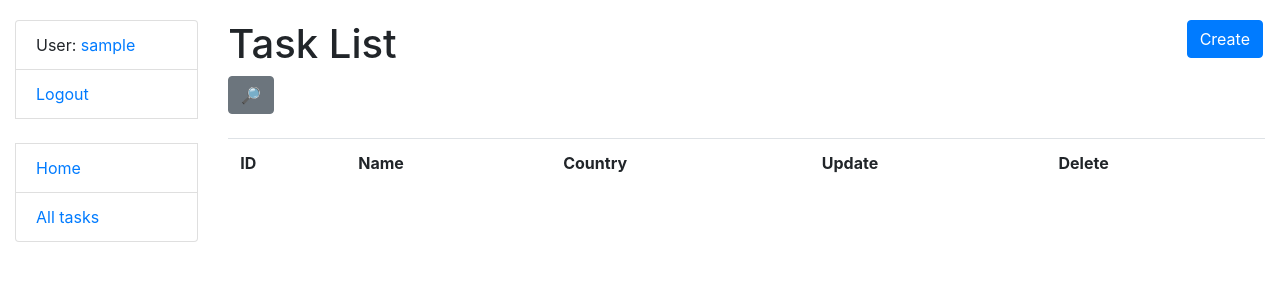
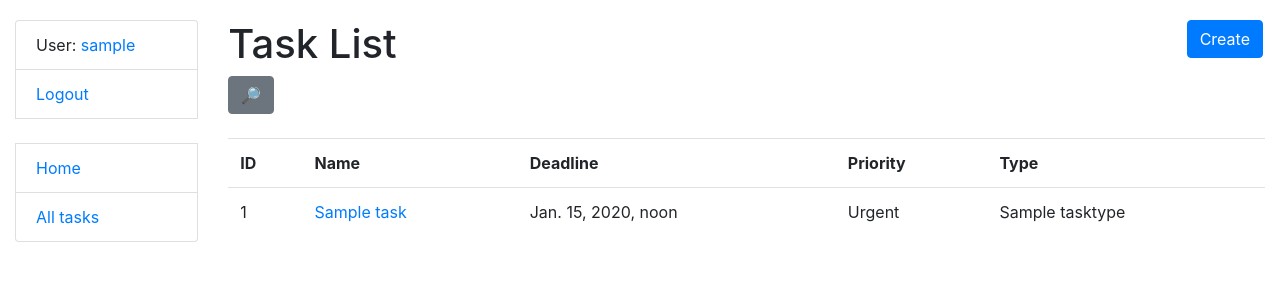
Before and after one commit to SafonovVladimir/py-it-company-task-manager, a Django app: page /tasks/ in a window 1280 px wide. Shown: the top 300 px of the page. Run offline with Django 4.2, Linux system fonts and the light colour scheme; a user stored in the database is signed in; tables that the repository leaves empty hold one stand-in row (values such as "Sample post"); lists and menus that the app fills with data are empty; some libraries are stand-ins or nearby versions.

Commit message:
add task_list and task_detail templates

```diff
--- a/task_manager/urls.py
+++ b/task_manager/urls.py
@@ -7,8 +7,9 @@
     index,
     TasksListView,
     TasksCreateView,
+    TasksDetailView,
     TaskUpdateView,
-    TaskDeleteView
+    TaskDeleteView,
 )
 
 urlpatterns = [
@@ -16,6 +17,7 @@
 
     path("tasks/", TasksListView.as_view(), name="task-list"),
     path("tasks/create/", TasksCreateView.as_view(), name="task-create"),
+    path("tasks/<int:pk>/", TasksDetailView.as_view(), name="task-detail"),
     path("tasks/<int:pk>/update/",
          TaskUpdateView.as_view(),
          name="task-update"),
--- a/task_manager/views.py
+++ b/task_manager/views.py
@@ -34,6 +34,10 @@
     # paginate_by = 10
 
 
+class TasksDetailView(LoginRequiredMixin, generic.DetailView):
+    model = Task
+
+
 class TasksCreateView(LoginRequiredMixin, generic.CreateView):
     model = Task
     fields = "__all__"
--- a/templates/task_manager/task_list.html
+++ b/templates/task_manager/task_list.html
@@ -20,38 +20,45 @@
       <tr>
         <th>ID</th>
         <th>Name</th>
-        <th>Country</th>
-        <th>Update</th>
-        <th>Delete</th>
+        <th>Deadline</th>
+        <th>Priority</th>
+        <th>Type</th>
       </tr>
 
-      {% for manufacturer in manufacturer_list %}
+      {% for task in task_list %}
         <tr>
           <td>
-            {{ manufacturer.id }}
+            {{ task.id }}
           </td>
           <td>
-            {{ manufacturer.name }}
+            <a href="{% url 'task_manager:task-detail' pk=task.id %}">
+              {{ task.name }}</a>
           </td>
           <td>
-            {{ manufacturer.country }}
+            {{ task.deadline }}
           </td>
           <td>
-            <a href="{% url 'taxi:manufacturer-update' pk=manufacturer.id %}">
-              Update
-            </a>
+            {{ task.priority }}
           </td>
           <td>
-            <a style="color: red"
-               href="{% url 'taxi:manufacturer-delete' pk=manufacturer.id %}">
-              Delete
-            </a>
+            {{ task.task_type }}
           </td>
+          {#          <td>#}
+          {#            <a href="{% url 'taxi:manufacturer-update' pk=manufacturer.id %}">#}
+          {#              Update#}
+          {#            </a>#}
+          {#          </td>#}
+          {#          <td>#}
+          {#            <a style="color: red"#}
+          {#               href="{% url 'taxi:manufacturer-delete' pk=manufacturer.id %}">#}
+          {#              Delete#}
+          {#            </a>#}
+          {#          </td>#}
         </tr>
       {% endfor %}
     </table>
 
   {% else %}
-    <p>There are no manufacturers in the service.</p>
+    <p>There are no task.</p>
   {% endif %}
 {% endblock %}
```
Also changed, not shown: templates/task_manager/task_detail.html (added).
